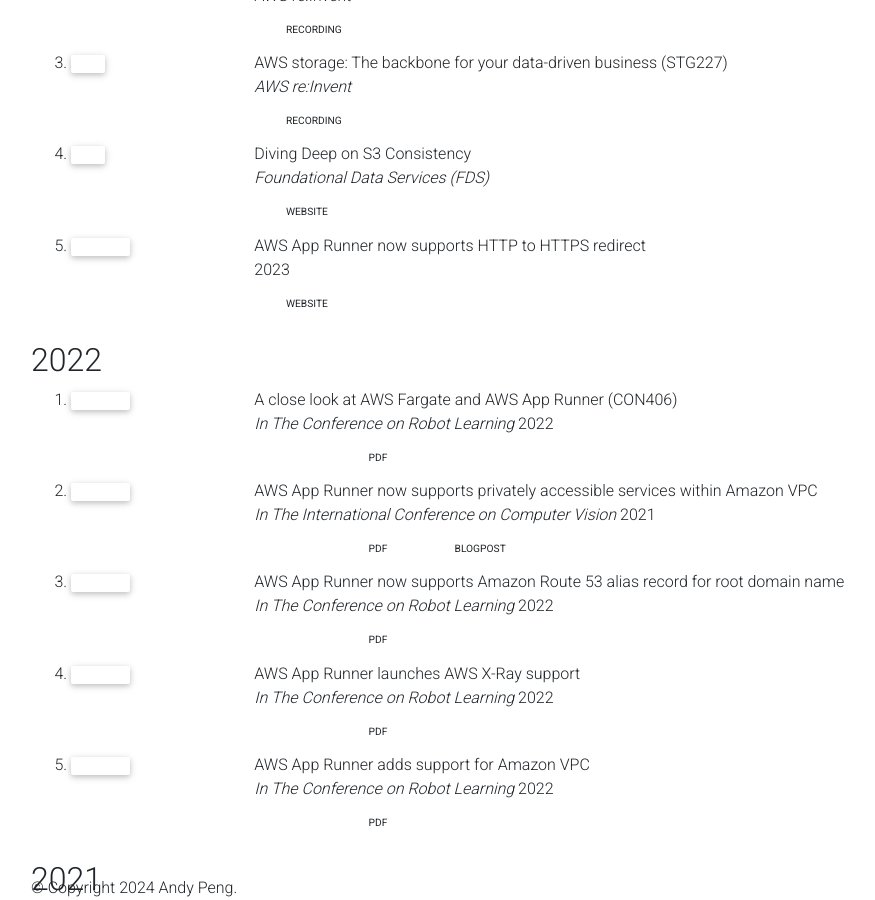
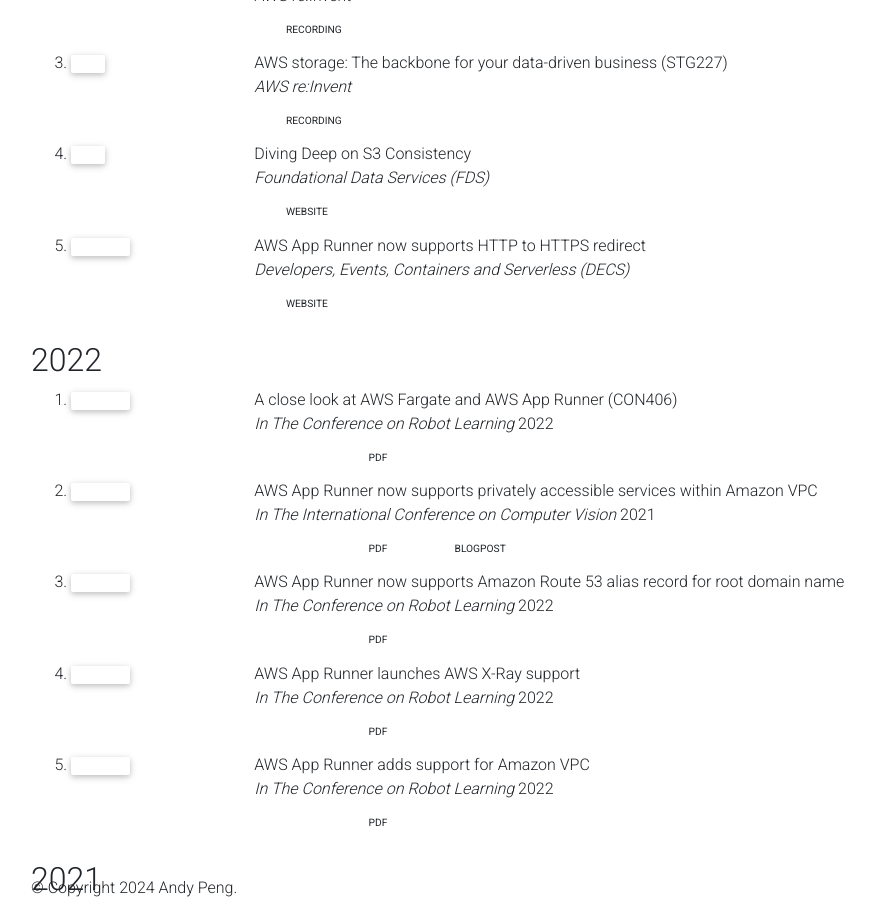
Before and after one commit to gfw001/gfw001.github.io, a Jekyll site: the page products.html, which Jekyll copies as it is, in a window 1280 px wide and 900 px high, scrolled down 790 px. Shown: the whole window, without its empty margins (54-929 px from the left). Built offline with Jekyll 4.4.1, drawn with Linux system fonts in a browser that asks for light colours; nearby versions of some CDN libraries; library files that are not in the unit come from our copies; comment, search, counter and statistics services are not loaded; a style sheet for code colours, icons or effects is not loaded.

Commit message:
Update products.html

```diff
--- a/products.html
+++ b/products.html
@@ -96,7 +96,7 @@
                <div class="col-sm-2 abbr"><abbr class="badge">Compute</abbr></div>
                <div id="mao2023agent" class="col-sm-8">
                   <div class="title">AWS App Runner now supports HTTP to HTTPS redirect</div>
-                  <div class="periodical"> <em></em> 2023 </div>
+                  <div class="periodical"> <em>Developers, Events, Containers and Serverless (DECS)</em> </div>
                   <div class="links">
                      <a href="https://aws.amazon.com/about-aws/whats-new/2023/02/aws-app-runner-http-https-redirect/" class="btn btn-sm z-depth-0" role="button" rel="noopener noreferrer" target="_blank">Website</a>
                   </div>
```
